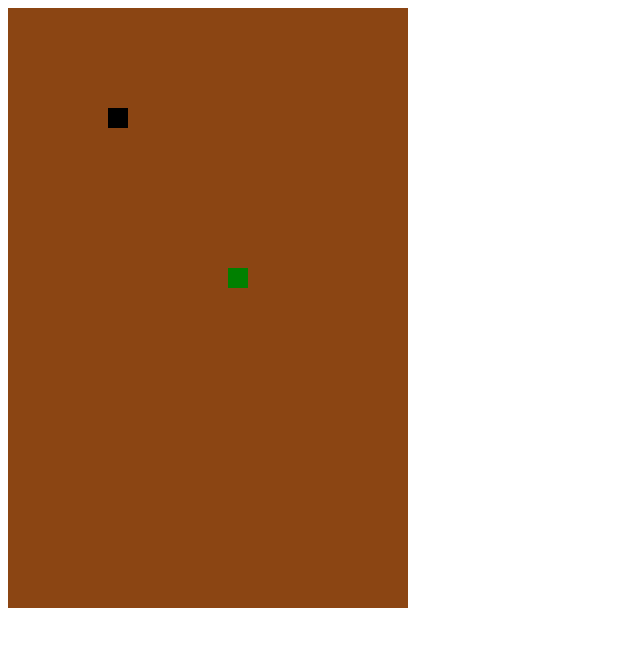
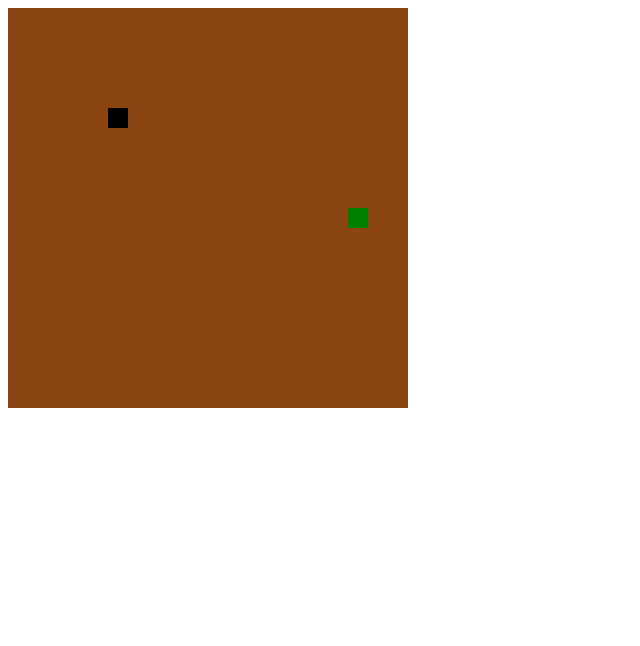
Before and after one commit to mohammedq91/Snake-Game, a plain HTML site: page index.html in a window 1280 px wide. Shown: the whole page, without its empty margins (0-640 px from the left). Drawn offline with Linux system fonts and the light colour scheme.

Commit message:
Game is over when snake touches itself and grow snake functionalities are completed

```diff
--- a/index.html
+++ b/index.html
@@ -8,7 +8,7 @@
   <link rel="stylesheet" href="style.css">
 </head>
 <body>
-  <canvas id="gameCanvas" width = "400" height = "600"></canvas>
+  <canvas id="gameCanvas" width = "400" height = "400"></canvas>
 
   <script src="script.js"></script>
 </body>
--- a/script.js
+++ b/script.js
@@ -17,11 +17,6 @@ let apple = {
   y: Math.floor(Math.random() * (canvas.height - gridSize)/20) * 20
 };
 
-// const gameSettings = {
-//   isGameRunning: 0,
-//   snakeSize: 20
-// };
-
 window.onload = function (){
   var framesPerSecond = 20;
   playGame = setInterval(function(){
@@ -36,17 +31,11 @@ function gameInitializer(){
   moveSnake();
   drawNewSnakePart();
 
+  isAppleEaten();
+
   is_Snake_Hitting_Wall();
   is_Snake_Touching_Itself();
 };
-
-if(isAppleEaten) {
-  drawAppleRandomly()
-  drawNewSnakePart();
-  growSnake()
-};
-
-
 
 function drawAppleRandomly(){
     apple = { x: Math.floor(Math.random() * (canvas.width - gridSize)/20) * 20 ,
@@ -55,11 +44,15 @@ function drawAppleRandomly(){
 
 function isAppleEaten(){
   let head = snake.head[0];
-  return (head.x === apple.x && head.y === apple.y)
+  if (head.x === apple.x && head.y === apple.y){
+    drawAppleRandomly()
+    drawNewSnakePart();
+    growSnake()
+  };
 };
 
 function growSnake(){
-  const body = snake.head[0] // const body = {x: snake.head.x , y: snake.head.y}
+  const body = snake.head[0].x & snake.head[0].y // const body = {x: snake.head.x , y: snake.head.y}
   snake.head.push(body)
 };
 
@@ -104,47 +97,13 @@ function is_Snake_Hitting_Wall(){
 
 function is_Snake_Touching_Itself(){
   for (let i = 1; i < snake.head.length; i++ ){
-    if(snake.head[0].x === snake.head[i].x && snake.head[0].y === snake.head[i].y) {
-      // return true
+    if (snake.head[0].x === snake.head[i].x &&
+        snake.head[0].y === snake.head[i].y) {
       gameOver();
     };
   };
-  // return false;
 };
 
-// function is_Snake_Touching_Itself(){
-//   for (let i = 1; i < snake.head.length; i++ ){
-//     console.log(i)
-//     if(i <= 3){
-//       continue
-//     };
-//     if (i > 3){
-//       return (snake.head[0].x === snake.head[i].x && snake.head[0].y === snake.head[i].y)
-//     };
-//   return false
-//   }
-// };
-
-// 2 parts   i = 1
-// 3 parts   i = 2
-// 4 parts   i = 3
-// 5 parts   i =
-
-//TAKES IN INPUT
-//DOES SOMETHING TO INPUT
-//RETURNS THE MODIFIED INPUT
-
-// Goal
-// if snake head's coordinates (x & y) equal to any of snake body's coordinates (x & y)
-// game over
-
-// 1. Loop through each of the snake's part
-// 2. Create conditional statement for Snake's body coordinates (x & y)
-// 3. If snake's head coordinates (x, y) equals to any of the snake's parts coordiantes (x,y)
-// 4. Retrun true.
-
-//   0         1       2    N - 1
-//[{HEAD}, {PART1}, {PART2}, ...]
 function gameOver(){
   endGame = clearInterval(playGame);
   console.log("Game is Over!")
```
